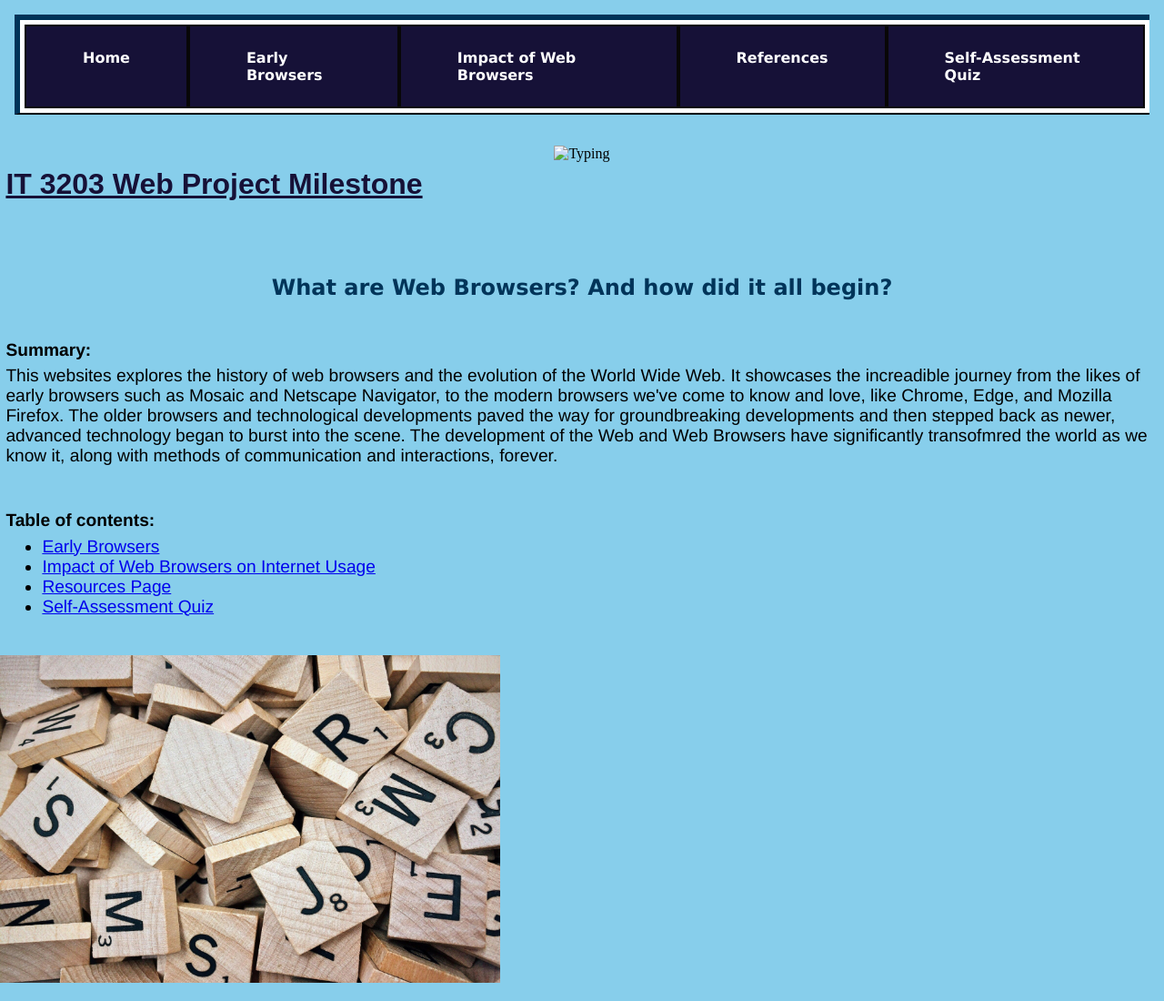
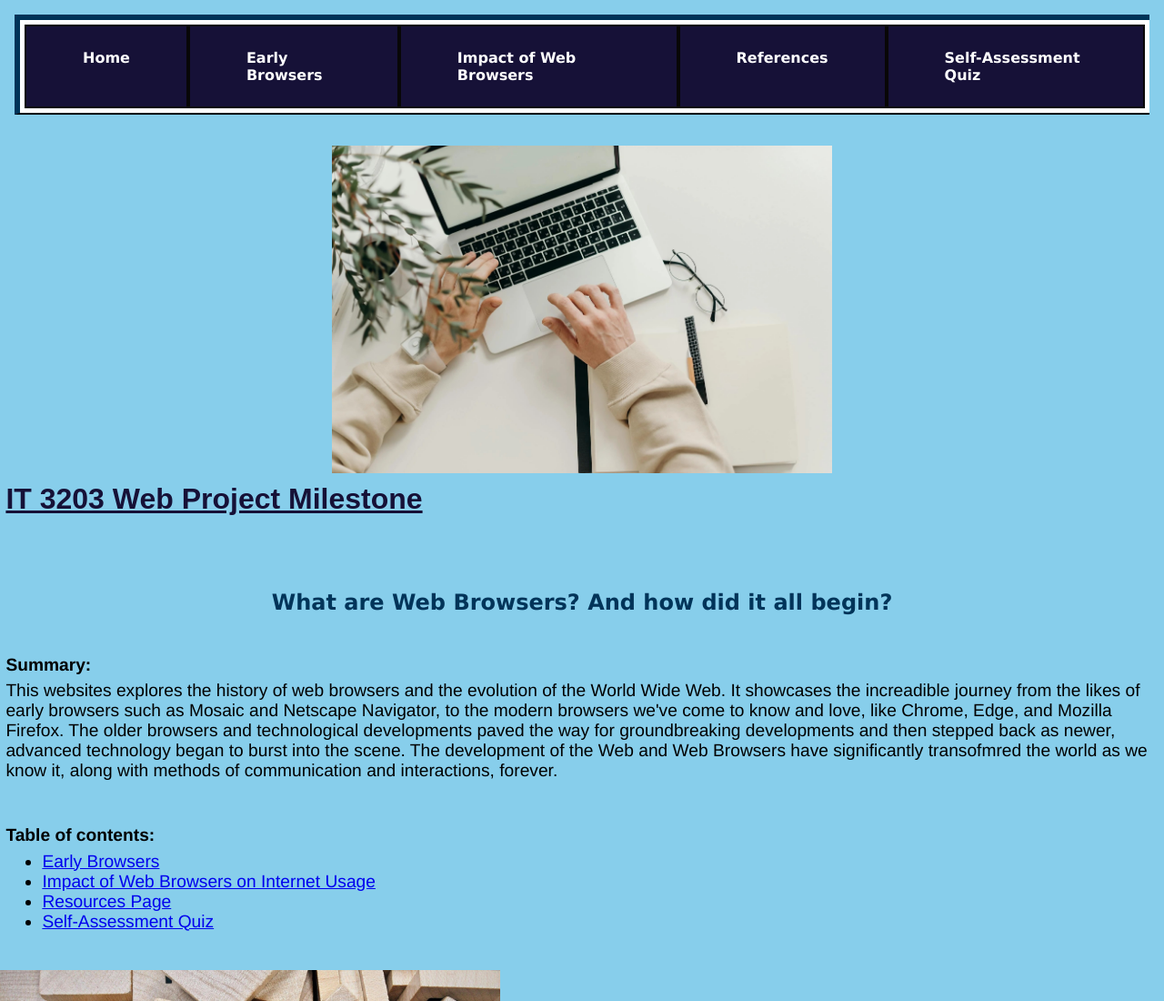
Before and after one commit to ChishCodes/web-development-project, a plain HTML site: page index.html in a window 1280 px wide. Shown: the top 1100 px of the page at 91% size. Drawn offline with Linux system fonts and the light colour scheme.

Commit message:
Update index.html

```diff
--- a/index.html
+++ b/index.html
@@ -29,7 +29,7 @@
 <!--Insert image here using image folder within directory-->
 <br>
 <div class="main-image">
-    <img src="images/typing.webp" alt="Typing" width="550" height="360">
+    <img src="https://raw.githubusercontent.com/ChishCodes/web-development-project/refs/heads/main/typing.jpg" alt="Typing" width="550" height="360">
 </div>
 
 <h1>IT 3203 Web Project Milestone</h1>
```
